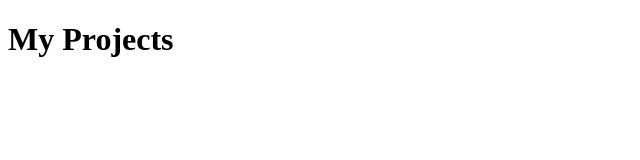
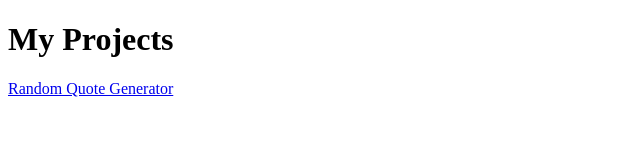
Before and after one commit to sararados/Projects, a plain HTML site: page index.html in a window 1280 px wide. Shown: the whole page, without its empty margins (0-640 px from the left). Drawn offline with Linux system fonts and the light colour scheme.

Commit message:
Update index.html

```diff
--- a/index.html
+++ b/index.html
@@ -8,6 +8,6 @@
 <body>
     <h1> My Projects  </h1>
 
-    <a href="C:\Users\sarar\Desktop\Practice\Projects\Projects\javascript\Random Quote Generator\index.html"></a>
+    <a href="C:\Users\sarar\Desktop\Practice\Projects\Projects\javascript\Random Quote Generator\index.html"> Random Quote Generator </a>
 </body>
 </html>
```
